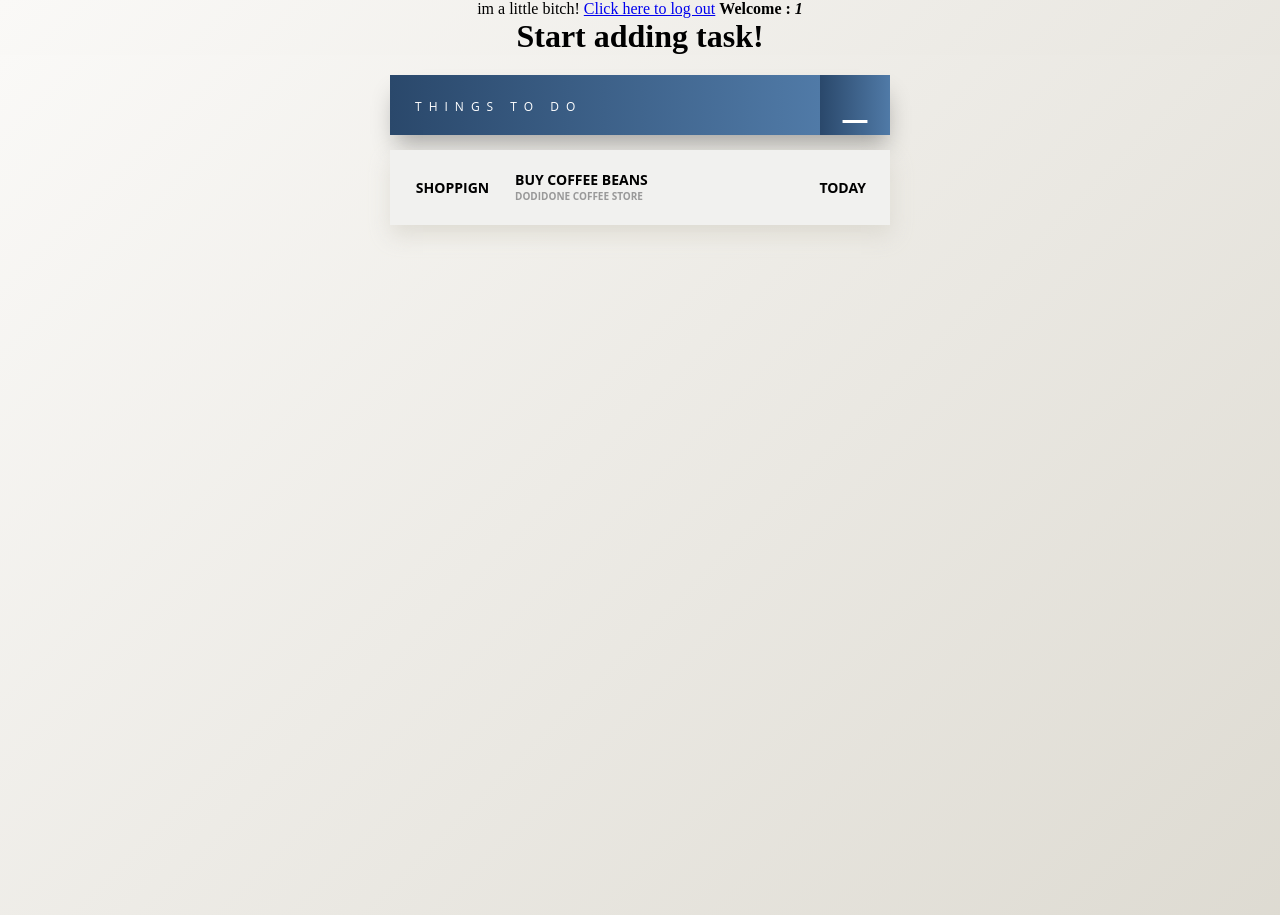
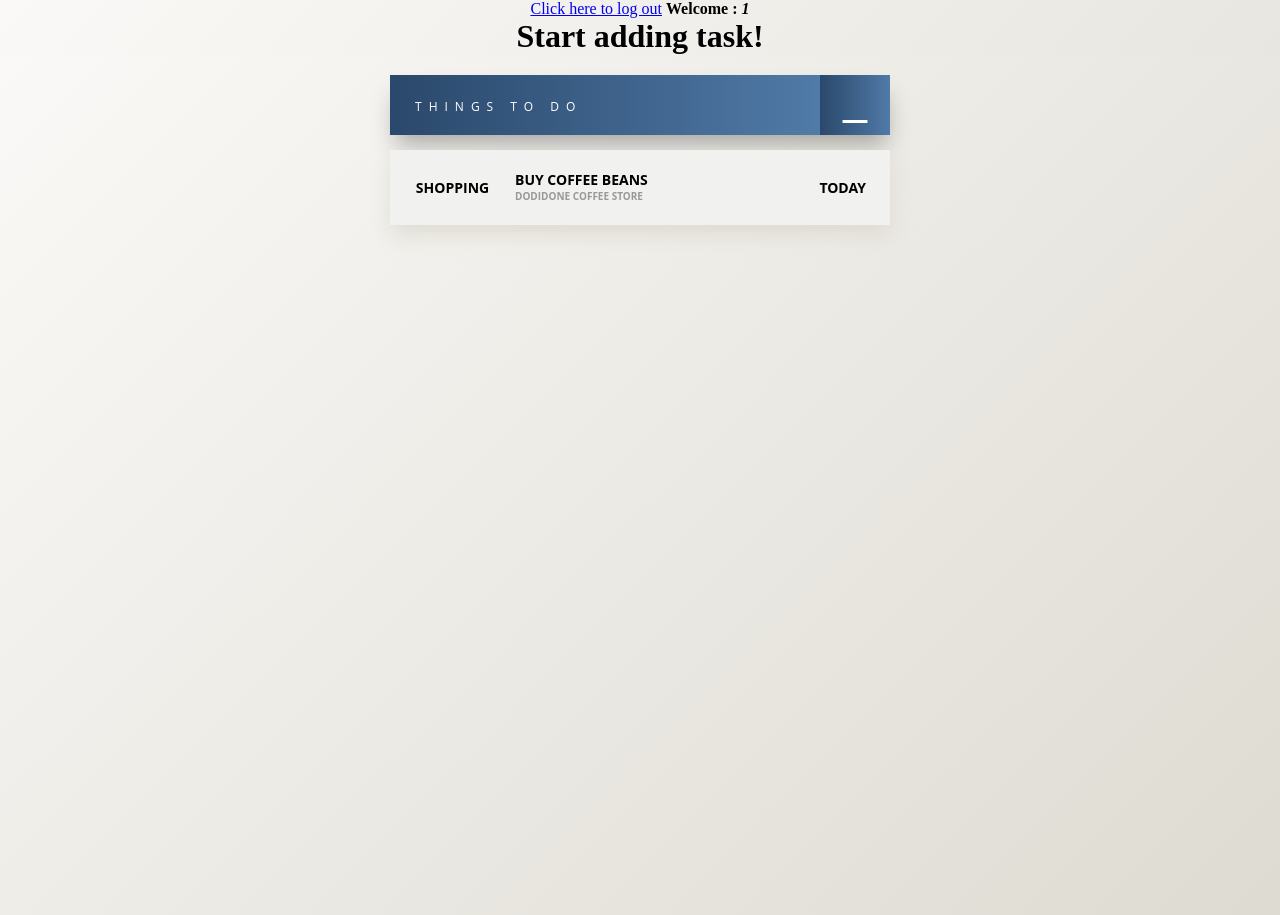
Before and after one commit to DudeGrim/prosdevToDo, a PHP site: page /task.php in a window 1280 px wide. Run offline with PHP 8.4, Linux system fonts and the light colour scheme; the visitor is signed in with stand-in values (Sample User, id 1); tables that the repository leaves empty hold one stand-in row (values such as "Sample post").

Commit message:
minor visual changes

```diff
--- a/PHP/newTask.php
+++ b/PHP/newTask.php
@@ -6,7 +6,7 @@
 
     session_start(); // Starting Session
     $error=''; // Variable To Store Error Message
-echo "im a little bitch!";
+
     if (isset($_POST['add_new_task'])) {
 
          // set parameters and execute
@@ -54,7 +54,7 @@ echo "im a little bitch!";
 
               /*prepared statement*/
             $stmt = $connect->prepare(" INSERT INTO `task`(`isUser`, `task`, `description`, `deadline`, `worktag`, `schooltag`, `familytag`, `personaltag`, `notag`, `usertag` ) VALUES (?,?,?,?, ?, ?, ?, ?, ?,?)");
-            $stmt->bind_param("isssiiiiis",
+            $stmt->bind_param("isssbbbbbs",
                               $idUser,
                               $task,
                               $description,
--- a/PHP/task.php
+++ b/PHP/task.php
@@ -32,7 +32,7 @@ include('readAllUserTask.php');
                     <form action="" method="post">
                         <table class="table">
                             <tr>
-                                <th>Action</th>
+                                <th>Task Category</th>
                                 <th>Title</th>
                                 <th>Date</th>
                             </tr>
@@ -83,7 +83,7 @@ include('readAllUserTask.php');
                     <ul>
                         <li class="list_shopping li_num_0_1">
                             <div class="col_md_1_list">
-                                <p>SHOPPIGN</p>
+                                <p>SHOPPING</p>
                             </div>
                             <div class="col_md_2_list">
                                 <h4>BUY COFFEE BEANS</h4>
--- a/bettertask.php
+++ b/bettertask.php
@@ -18,7 +18,7 @@
                 <form action="" method="post">
                     <table class="table">
                         <tr>
-                            <th>Action</th>
+                            <th>Categories</th>
                             <th>Title</th>
                             <th>Date</th>
                         </tr>
@@ -26,7 +26,7 @@
                             <td>
                                 <select name="categories" id="action_select">
                                     <option value="DEFAULT">DEFAULT</option>
-                                    <option value="WORK">WORK</option>
+                                    <option value="WORK">POOPOO</option>
                                     <option value="FAMILY">FAMILY</option>
                                     <option value="SCHOOL">SCHOOL</option>
                                     <option value="PERSONAL">PERSONAL</option>
```
